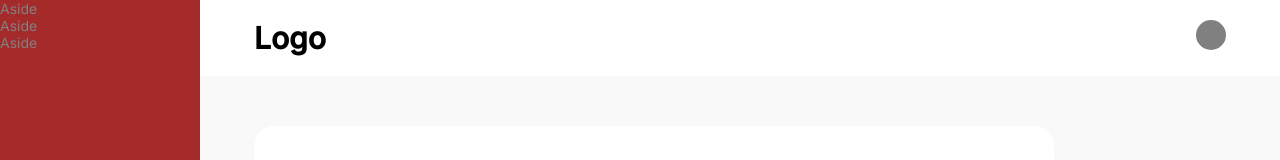
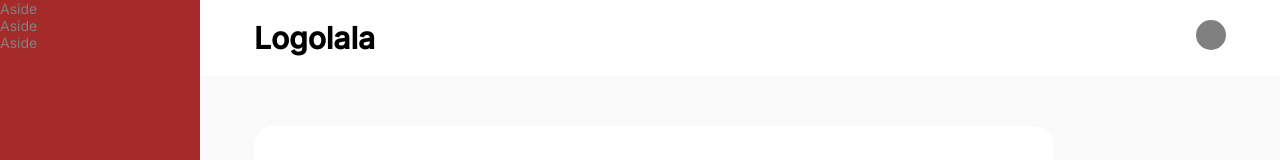
Before and after one commit to emmanuelojiji/forum, a React (Create React App) app: page / in a window 1280 px wide. Shown: the top 160 px of the page. Built offline with nearby package versions, Linux system fonts and the light colour scheme.

Commit message:
reload test

```diff
--- a/src/Components/Header.js
+++ b/src/Components/Header.js
@@ -13,7 +13,7 @@ const Header = ({menuOpen, setMenuOpen}) => {
         >
           Mobile
         </p>
-        <h1>Logo</h1>
+        <h1>Logolala</h1>
       </div>
       <div className="avatar"></div>
     </header>
```
